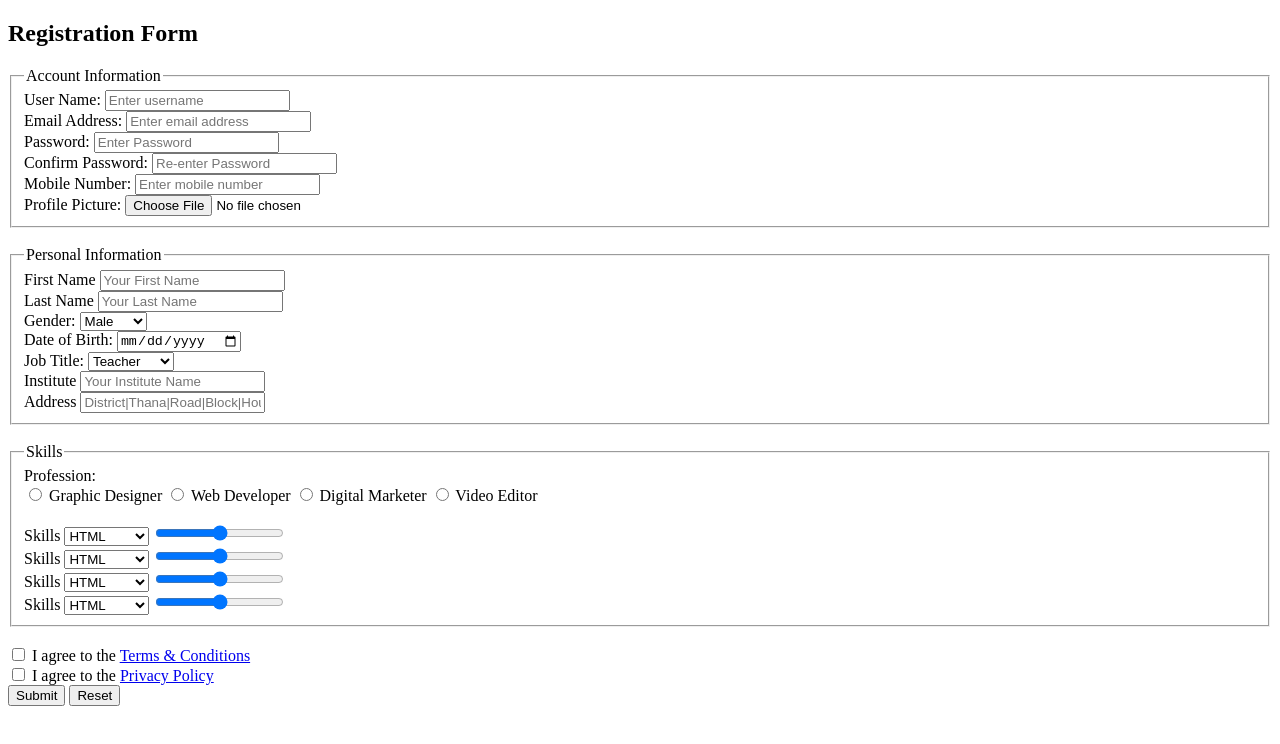
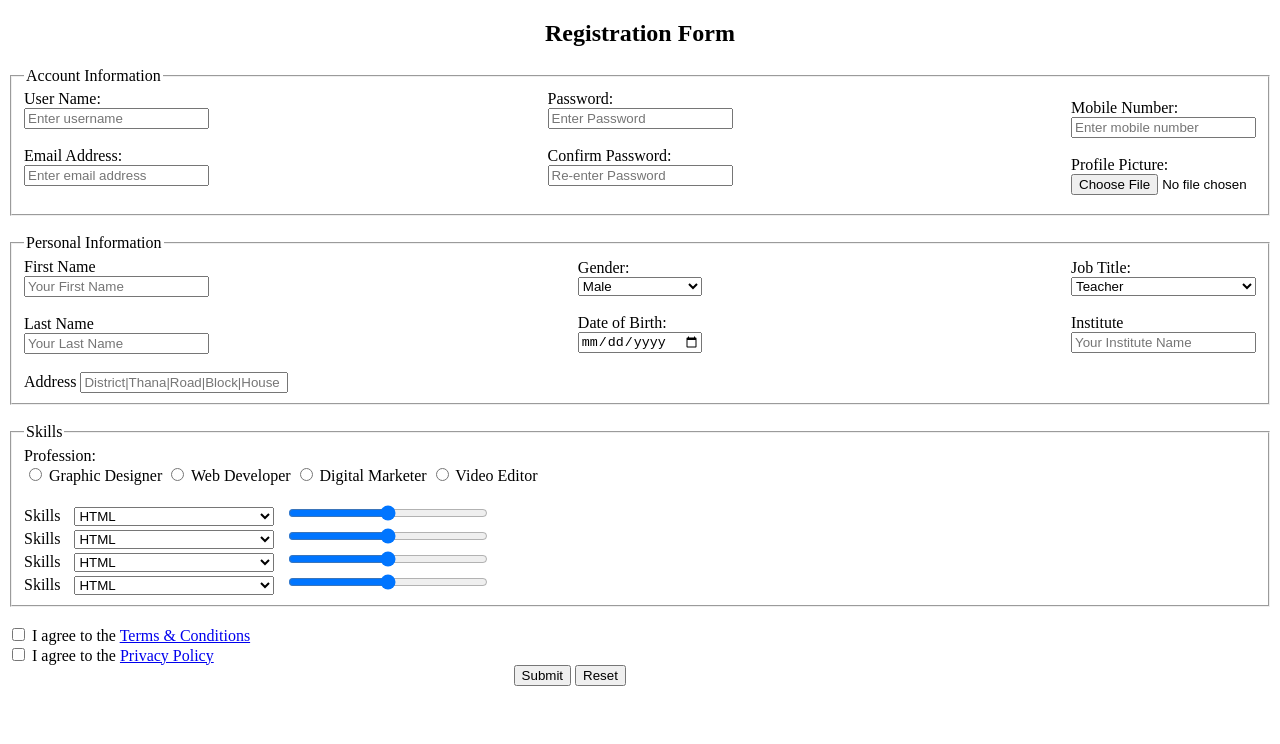
Before and after one commit to connectjibonkrishna/Registration_Form_HTML_CSS, a plain HTML site: page index.html in a window 1280 px wide. Drawn offline with Linux system fonts and the light colour scheme.

Commit message:
Corrected the link to connect HTML with CSS.

```diff
--- a/index.html
+++ b/index.html
@@ -4,7 +4,7 @@
   <meta charset="UTF-8">
   <meta name="viewport" content="width=device-width, initial-scale=1.0">
   <title>HTML CLASS 2</title>
-  <link rel="stylesheet" href="/Git Repos/Pro_Reg_Form/CSS/style.css">
+  <link rel="stylesheet" href="/Registration_Form_HTML_CSS/style.css">
 </head>
 <body>
   <h2>Registration Form</h2>
```
